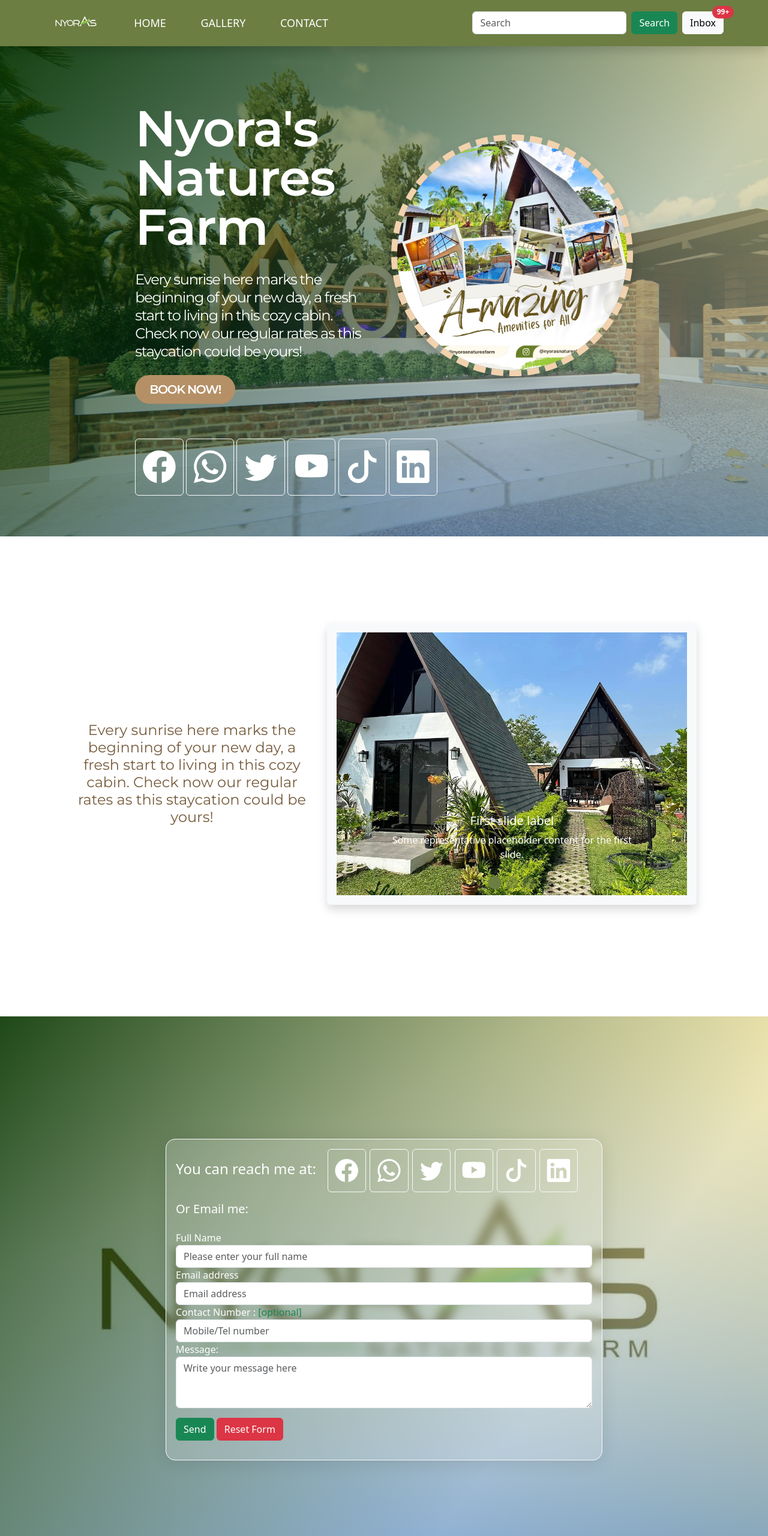
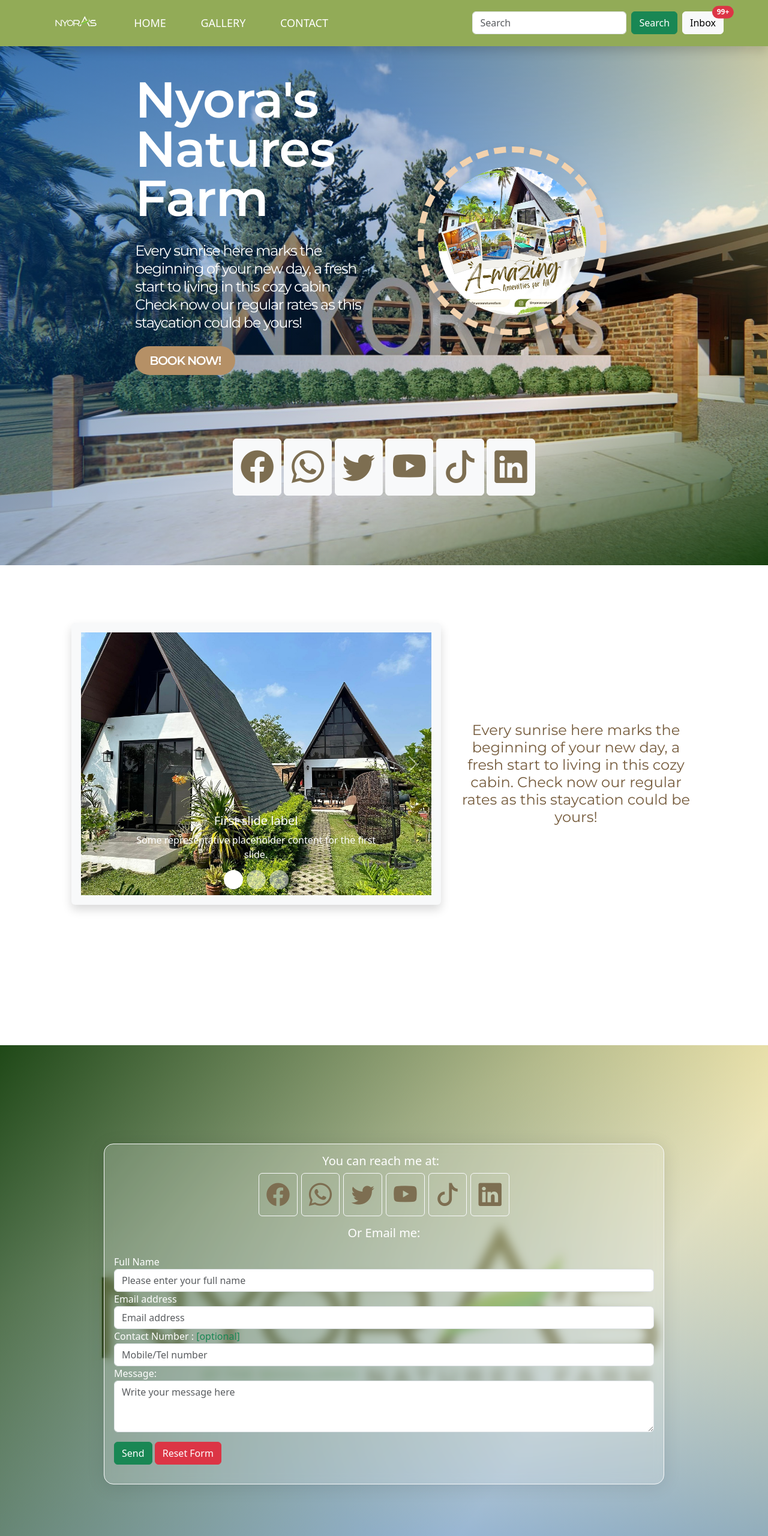
Before and after one commit to m-dorio/nyorasfarm, a plain HTML site: page index.html in a window 1280 px wide. Shown: the top 2560 px of the page at 60% size. Drawn offline with nearby package versions, Linux system fonts and the light colour scheme.

Commit message:
adjustment for responsive view

```diff
--- a/css/style.css
+++ b/css/style.css
@@ -14,7 +14,7 @@
     --dark-color: #000000;
     --light-text-color: #ffffff;
     --red-color: #ff0000;
-    --primary-green:#6c7e42;
+    --primary-green:#92ab57;
     --half-light:rgba(190, 190, 190, 0.3);
     --bs-gradient:rgba(0, 0, 0, 0.59);
 }
@@ -28,9 +28,9 @@
 
 #landing-content {
 	background:
-        linear-gradient(127deg, rgba(7, 53, 0, 0.9), rgba(0,255,0,0) 70.71%),
-        linear-gradient(217deg, rgba(255, 231, 136, 0.6), rgba(255,0,0,0) 70.71%),
-        linear-gradient(336deg, rgba(0, 77, 160, 0.6), rgba(0,0,255,0) 70.71%),
+        linear-gradient(127deg, rgba(0, 77, 160, 0.6), rgba(0,255,0,0) 70.71%),
+        linear-gradient(217deg, rgba(255, 231, 136, 0.6), rgba(255,0,0,0) 30.71%),
+        linear-gradient(336deg, rgba(7, 53, 0, 0.9), rgba(0,0,255,0) 30.71%),
 		url('../images/landing-01.jpg');
 	background-repeat: no-repeat;
 	background-size: cover;
@@ -111,13 +111,13 @@
 
 #carouselExampleCaptions .carousel-indicators button{
     border-radius: 50%;
-    width: 22px;
-    height: 22px;
-    background-color:var(--primary-green);
+    width: 32px;
+    height: 32px;
+    background-color:var(--light-text-color);
 }
 
 .indicators button:hover{
-    background-color:var(--primary-green);
+
     background-color:var(--half-light);
 
 }
@@ -197,20 +197,44 @@ border: 10px #F2D2AE dashed;
 
 .media-icon-sm {
     font-size: 1.4rem ;
-    color: var(--light-text-color);
+    color: var(--main-bg-darker-color);
+
 }
 
 .media-icon-md {
-
     font-size: 2.4rem ;
-    color: var(--light-text-color);
-
+    color: var(--main-bg-darker-color);
 }
 
 .media-icon-lg {
 
     font-size: 3.4rem ;
+    color: var(--main-bg-darker-color);
+
+}
+
+.media-icon-sm:hover{
+    box-shadow: 0 0 1rem var(--light-text-color) !important;
     color: var(--light-text-color);
+    font-size: 3.4rem ;
+    transition: 0.65s ease;
+    transform:translateY(-20px);
+}
+
+.media-icon-md:hover{
+    box-shadow: 0 0 1rem var(--light-text-color) !important;
+    color: var(--dark-color);
+    font-size: 2.4rem ;
+    transition: 0.65s ease;
+    transform:translateY(-20px);
+}
+
+.media-icon-lg:hover{
+    box-shadow: 0 0 1rem var(--light-text-color) !important;
+    color: var(--light-text-color);
+    font-size: 3.4rem ;
+    transition: 0.65s ease;
+    transform:translateY(-20px);
 
 }
 
--- a/index.html
+++ b/index.html
@@ -71,41 +71,41 @@
         <div id="landing-content">
           <div class="container-fluid py-5">
 
-            <div class="row py-5 align-items-center align-content-center">
-              <div class="col-2"></div>
-              <div data-aos="fade-down" data-aos-duration="2500" class="col-4">
+            <div class="row align-items-center align-content-center ">
+
+              <div class="offset-xl-2 col-xl-4 offset-lg-1 col-lg-4 offset-md-1 col-md-10 order-md-first" data-aos="fade-down" data-aos-duration="2500" >
                 <h1 class="pb-2 title">Nyora's Natures Farm</h1>
                 <div class="title" data-aos="fade-up" data-aos-duration="1500">
                   <p class="py-3">Every sunrise here marks the beginning of your new day, a fresh start to living in this cozy cabin. Check now our regular rates as this staycation could be yours!</p>
                 </div>
 
-                  <div class="title" data-aos="fade-up">
+                  <div class="title pb-5" data-aos="fade-up">
                   <p><a id="landing-button" class="font-weight-bold px-4" role="button" href="#">BOOK NOW!</a> </p>
                   </div>
 
               </div>
-              <div class="col-4">
-                <div id="landing-image" class="align-content-center box">
-                  <img class="shadow border-custom-dashed rounded-circle w-100" src="./images/prod-images/landing-logo.jpg" alt="...">
+              <div class="col-xl-4 col-lg-6 col-md-12 p-2">
+                <div id="landing-image" class="align-content-center box p-md-5">
+                  <img class="p-4 shadow border-custom-dashed rounded-circle w-100" src="./images/prod-images/landing-logo.jpg" alt="...">
                 </div>
               </div>
-              <div class="col-2"></div>
+
             </div>
 
             <div class="row py-1">
-              <div class="col-2"></div>
-              <div data-aos="fade-left" class="col-8">
+
+              <div data-aos="fade-left" class="p-5 text-center offset-xl-2 col-xl-8 offset-lg-1 col-lg-10 offset-md-2 col-md-10 offset-sm-2 col-sm-10">
                   <p class="align-content-center">
-                    <a role="button" class="box media-icon-lg btn btn-outline-light" target="_blank" href="#"><i class="bi bi-facebook"></i></a>
-                    <a role="button" class="media-icon-lg btn btn-outline-light" target="_blank" href="#"><i class="bi bi-whatsapp"></i></a>
-                    <a role="button" class="box media-icon-lg btn btn-outline-light" target="_blank" href="#"><i class="bi bi-twitter"></i></a>
-                    <a role="button" class="media-icon-lg btn btn-outline-light" target="_blank" href="#"><i class="bi bi-youtube"></i></i></a>
-                    <a role="button" class="box media-icon-lg btn btn-outline-light" target="_blank" href="#"><i class="bi bi-tiktok"></i></i></a>
-                    <a role="button" class="media-icon-lg btn btn-outline-light" target="_blank" href="#"><i class="bi bi-linkedin"></i></a>
+                    <a role="button" class="box media-icon-lg btn btn-light" target="_blank" href="#"><i class="bi bi-facebook"></i></a>
+                    <a role="button" class="media-icon-lg btn btn-light" target="_blank" href="#"><i class="bi bi-whatsapp"></i></a>
+                    <a role="button" class="box media-icon-lg btn btn-light" target="_blank" href="#"><i class="bi bi-twitter"></i></a>
+                    <a role="button" class="media-icon-lg btn btn-light" target="_blank" href="#"><i class="bi bi-youtube"></i></i></a>
+                    <a role="button" class="box media-icon-lg btn btn-light" target="_blank" href="#"><i class="bi bi-tiktok"></i></i></a>
+                    <a role="button" class="media-icon-lg btn btn-light" target="_blank" href="#"><i class="bi bi-linkedin"></i></a>
 
                   </p>
               </div>
-              <div class="col-2"></div>
+
             </div>
 
           </div>
@@ -116,15 +116,15 @@
         <div id="gallery-content" >
           <div class="container-fluid pt-5">
 
-            <div class="row pt-5 align-items-center align-content-center">
-              <div class="col-1"></div>
+            <div class="row align-items-center align-content-center">
+              <!-- <div class="col-1"></div> -->
 
-              <div class="col-4">
+              <div class="col-xl-4 col-lg-12 col-md-12">
                 <div data-aos="fade-left">
                   <p id="description">Every sunrise here marks the beginning of your new day, a fresh start to living in this cozy cabin. Check now our regular rates as this staycation could be yours!</p>
                 </div>
               </div>
-              <div class="col-6">
+              <div class="offset-xl-1 col-xl-6 offset-lg-1 col-lg-10 offset-md-1 col-md-10 order-md-first">
                 <div id="carouselExampleCaptions" class="box carousel slide shadow p-3 mb-5 bg-body-tertiary rounded">
                   <div class="carousel-indicators">
                     <button type="button" data-bs-target="#carouselExampleCaptions" data-bs-slide-to="0" class="active" aria-current="true" aria-label="Slide 1"></button>
@@ -170,7 +170,7 @@
 
                 </div>
               </div>
-              <div class="col-1"></div>
+              <!-- <div class="col-1"></div> -->
             </div>
           </div>
       </section>
@@ -183,13 +183,12 @@
 
                 <div class="row min-vh-100 align-content-center">
 
-                    <div class="col pt-5">
-                        <div class="col-lg-2 col-md-2"></div>
-                        <div class="col offset-xl-2 col-xl-8 offset-lg-2 col-lg-8 offset-md-1 col-md-10 offset-sm-1 col-sm-10 p-2">
+                        <div class="col-xxl-10 col-xl-10 col-lg-10 offset-md-1 col-md-10 offset-sm-1 col-sm-10 p-2">
                             <div class="blur-content border border-light p-3" data-aos="flip-up" data-aos-anchor-placement="top-bottom" data-aos-duration="2000">
 
-                                <div class="h4 text-white align-content-center">
-                                    <p>You can reach me at: &nbsp
+                                <div class="h4 text-white text-center align-content-center">
+                                  <p class="h5 text-white">You can reach me at: &nbsp</p>
+                                    <p>
                                      <a role="button" class="media-icon-md btn btn-outline-light" target="_blank" href="#"><i class="bi bi-facebook"></i></a>
                                      <a role="button" class="media-icon-md btn btn-outline-light" target="_blank" href="#"><i class="bi bi-whatsapp"></i></a>
                                      <a role="button" class="media-icon-md btn btn-outline-light" target="_blank" href="#"><i class="bi bi-twitter"></i></a>
@@ -237,8 +236,8 @@
 
                             </div>
                         </div>
-                        <div class="col-lg-2 col-md-2"></div>
-                    </div>
+
+
 
                     <!-- Modal Start -->
                     <div class="modal fade" id="modalDiv" tabindex="-1" role="dialog" aria-labelledby="myModalLabel">
```
